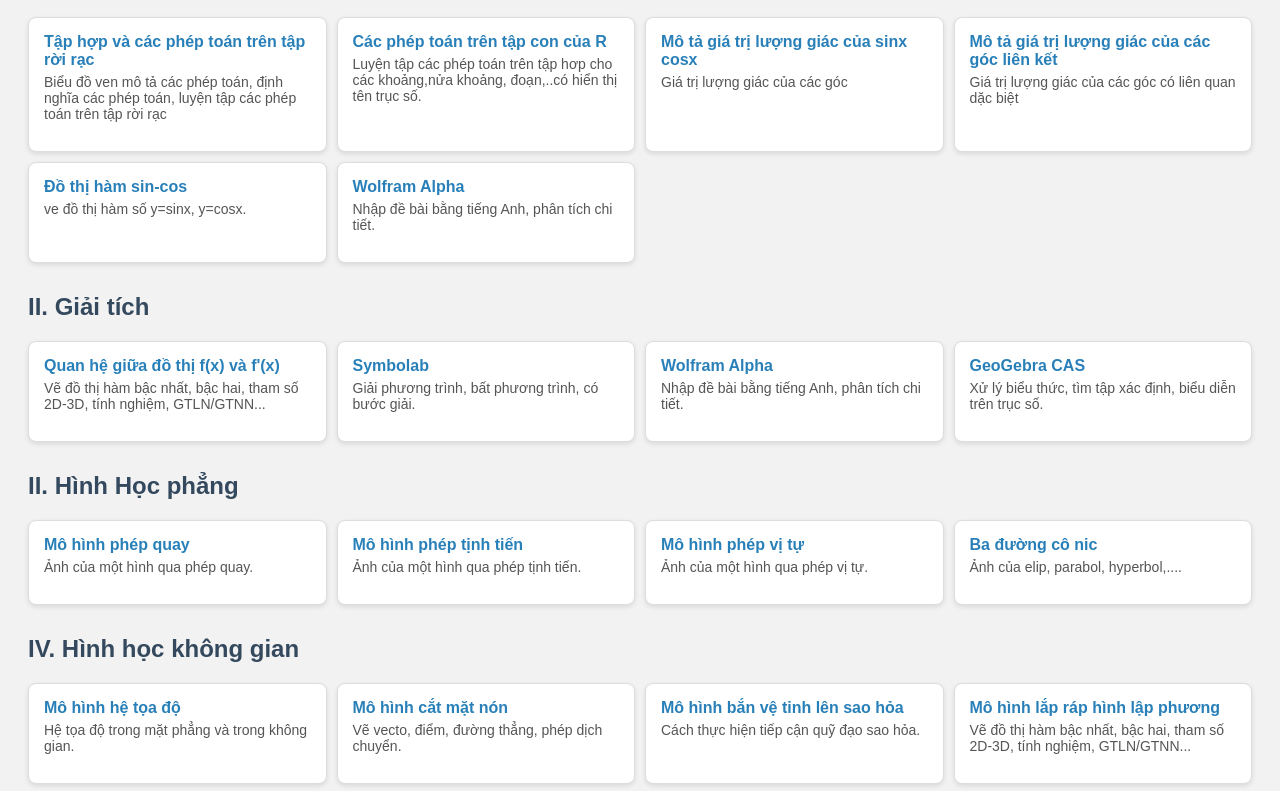
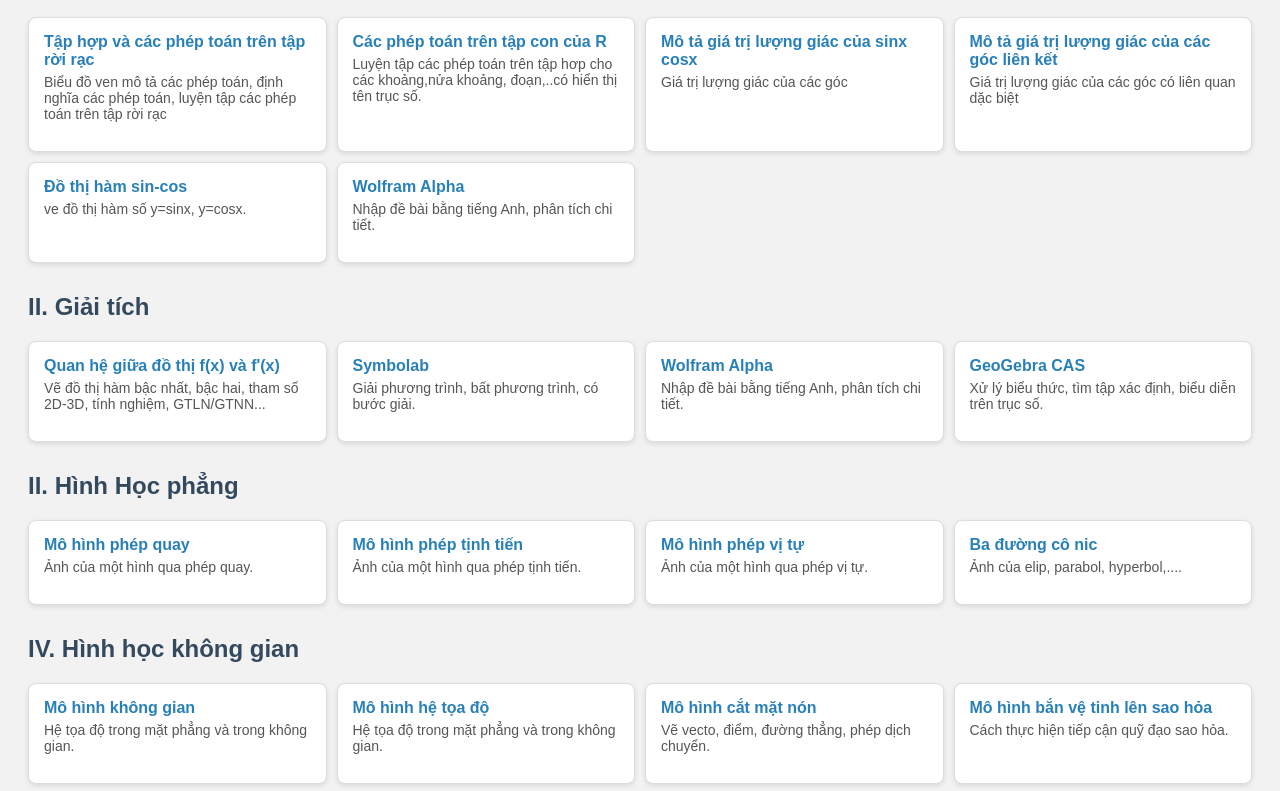
Before and after one commit to levanquybson/mosomohinhtoanhoc, a plain HTML site: page index.html in a window 1280 px wide. Shown: the part 140-931 px from the top of the page. Drawn offline with Linux system fonts and the light colour scheme.

Commit message:
Update index.html

```diff
--- a/index.html
+++ b/index.html
@@ -129,6 +129,12 @@
  <div class="tool-section">
     <h2>IV. Hình học không gian</h2>
     <div class="tool-list">
+
+ <div class="tool-card">
+        <a href="https://www.geogebra.org/u/mathieu+blossier" target="_blank">Mô hình không gian</a>
+        <p>Hệ tọa độ trong mặt phẳng và trong không gian.</p>
+      </div>
+
         <div class="tool-card">
         <a href="https://www.desmos.com/" target="_blank">Mô hình hệ tọa độ</a>
         <p>Hệ tọa độ trong mặt phẳng và trong không gian.</p>
```
